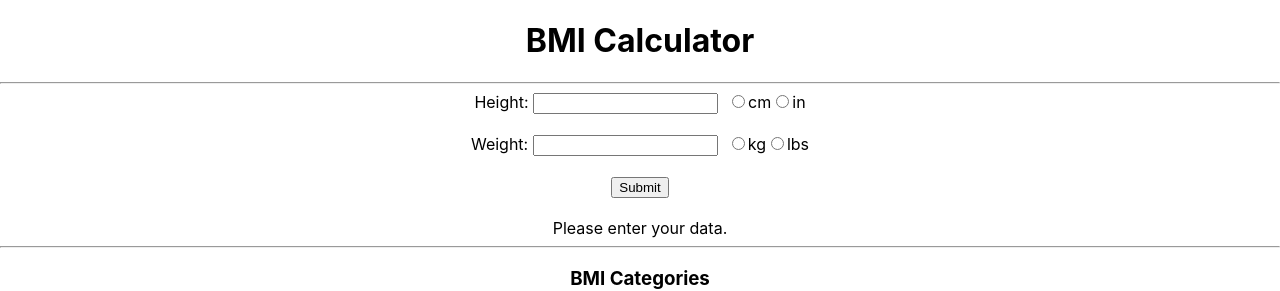
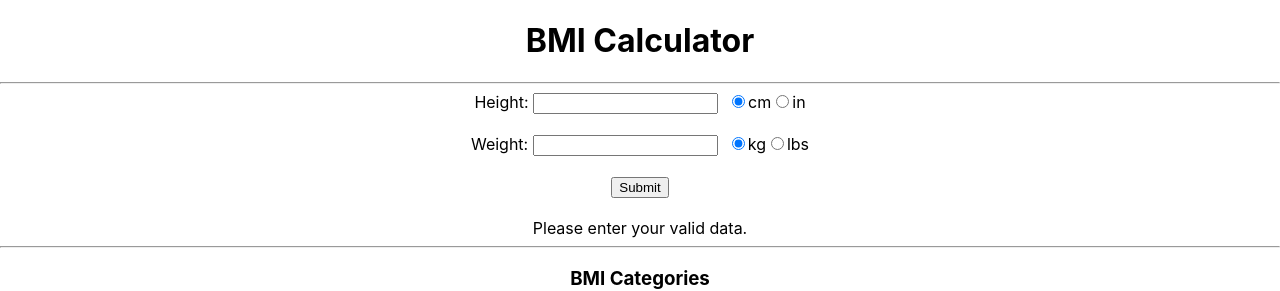
Before and after one commit to monilbid/bmi-calculator, a React (Create React App) app: page / in a window 1280 px wide. Shown: the top 291 px of the page. Built offline with nearby package versions, Linux system fonts and the light colour scheme.

Commit message:
Fixed negative values bug. Added default checked radios.

```diff
--- a/src/App.js
+++ b/src/App.js
@@ -2,8 +2,8 @@ import './App.css';
 import { useState } from 'react';
 
 function App() {
-  const [heightUnit, setHeightUnit] = useState();
-  const [weightUnit, setWeightUnit] = useState();
+  const [heightUnit, setHeightUnit] = useState("cm");
+  const [weightUnit, setWeightUnit] = useState("kg");
   const [isBmiValid, setIsBmiValid] = useState(false);
   const [bmi, setBmi] = useState();
   const [bmiCategory, setBmiCategory] = useState();
@@ -16,6 +16,12 @@ function App() {
 
     if (isNaN(heightValue) || isNaN(weightValue) || !heightUnit || !weightUnit) {
       console.log("Error");
+      setIsBmiValid(false);
+      setBmiCategory();
+      return;
+    }
+
+    if (heightValue < 0 || weightValue < 0) {
       setIsBmiValid(false);
       setBmiCategory();
       return;
@@ -74,13 +80,13 @@ function App() {
         <form>
           <label htmlFor="height">Height: </label>
           <input min="1" type="number" id="height" /> &nbsp;
-          <label><input type="radio" id="cm" name="height" value="cm" onChange={() => setHeightUnit("cm")} />cm</label>
+          <label><input type="radio" id="cm" name="height" value="cm" onChange={() => setHeightUnit("cm")} checked={true} />cm</label>
           <label><input type="radio" id="in" name="height" value="in" onChange={() => setHeightUnit("in")} />in</label>
           <br></br>
           <br></br>
           <label htmlFor="weight" style={{marginTop: "40px"}}>Weight: </label>
           <input min="1" type="number" id="weight" /> &nbsp;
-          <label><input type="radio" id="kg" name="weight" value="kg"  onChange={() => setWeightUnit("kg")} />kg</label>
+          <label><input type="radio" id="kg" name="weight" value="kg"  onChange={() => setWeightUnit("kg")} checked={true} />kg</label>
           <label><input type="radio" id="lbs" name="weight" value="lbs" onChange={() => setWeightUnit("lbs")} />lbs</label>
           <br></br>
           <br></br>
@@ -90,7 +96,7 @@ function App() {
       <div>
         <br></br>
         {
-          isBmiValid ? bmiTextGenerator() : `Please enter your data.`
+          isBmiValid ? bmiTextGenerator() : `Please enter your valid data.`
         }
       </div>
       <hr></hr>
```
